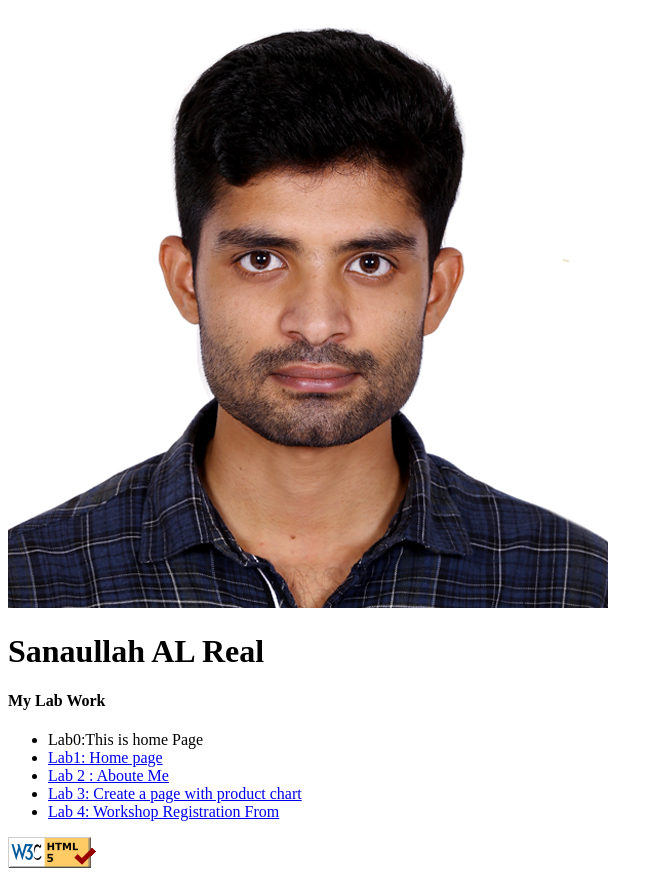
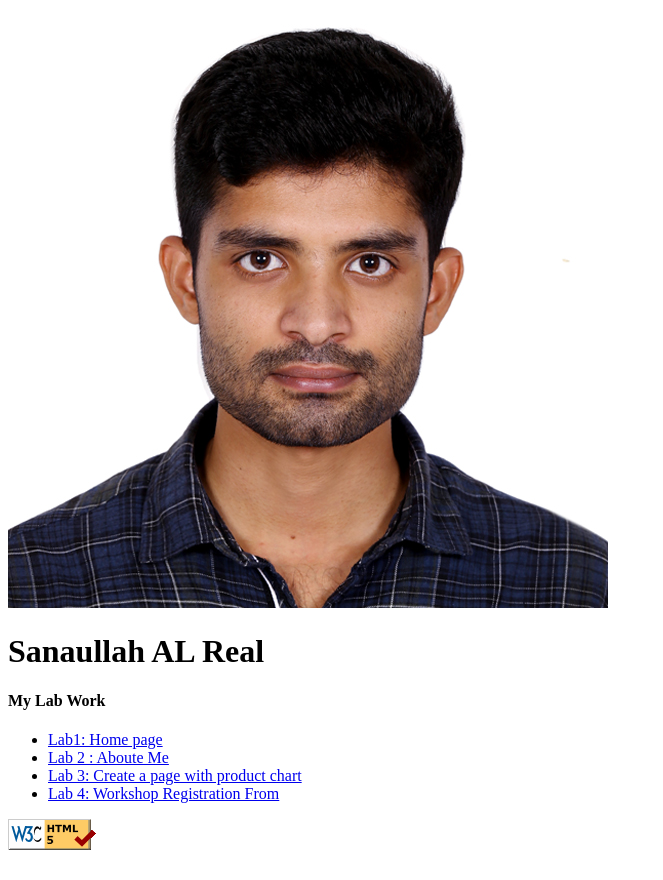
Before and after one commit to sanaullahal/cs472-wab-application, a plain HTML site: page index.html in a window 1280 px wide. Shown: the whole page, without its empty margins (0-663 px from the left). Drawn offline with Linux system fonts and the light colour scheme.

```diff
--- a/index.html
+++ b/index.html
@@ -15,7 +15,6 @@
 
     <h4>My Lab Work</h4>
     <ul>
-        <li> Lab0:This is home Page </li>
         <li> <a href="index.html">Lab1: Home page </a></li>
         <li> <a href="/miu-wap/lab2/index.html">Lab 2 : Aboute Me </a></li>
         <li> <a href="/miu-wap/lab3/index.html">Lab 3: Create a page with product chart</a></li>
```
